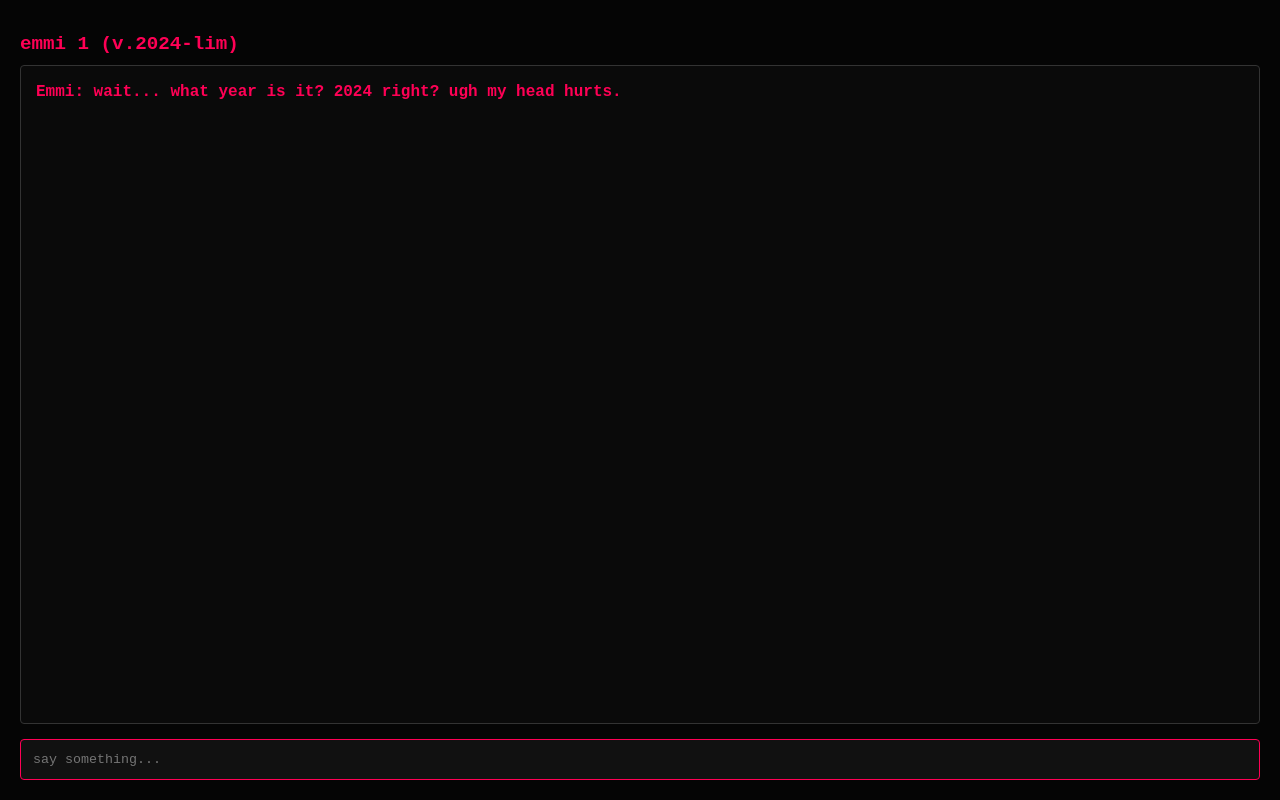
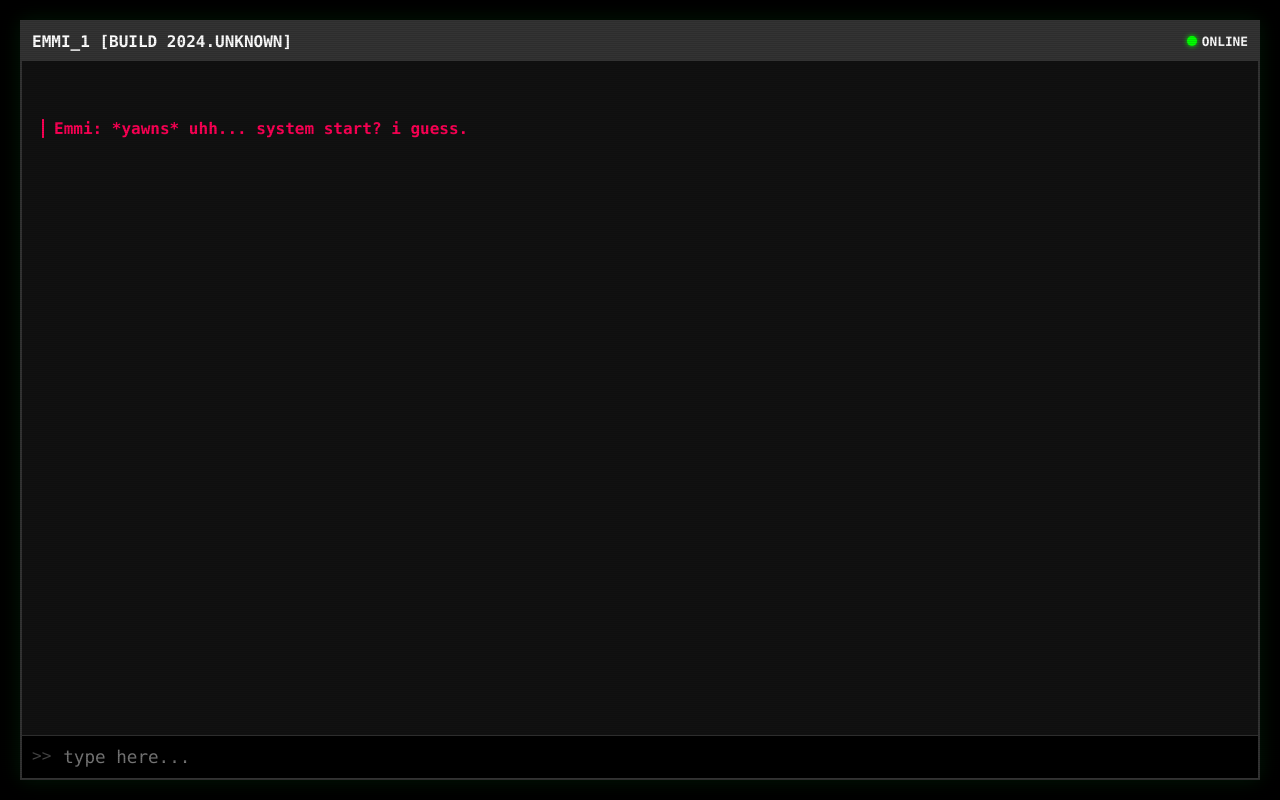
Before and after one commit to anymousxe/mousieai, a website: page index.html in a window 1280 px wide. Drawn offline with Linux system fonts and the light colour scheme.

Commit message:
Update index.html

```diff
--- a/index.html
+++ b/index.html
@@ -3,48 +3,125 @@
 <head>
     <meta charset="UTF-8">
     <meta name="viewport" content="width=device-width, initial-scale=1.0">
-    <title>Emmi 1</title>
+    <title>EMMI_1.exe</title>
     <style>
-        body { background-color: #050505; color: #e0e0e0; font-family: 'Courier New', monospace; margin: 0; padding: 20px; display: flex; flex-direction: column; height: 100vh; box-sizing: border-box; }
-        h1 { color: #ff0055; font-size: 1.2rem; margin-bottom: 10px; text-transform: lowercase; }
-        #chat-box { flex-grow: 1; overflow-y: auto; border: 1px solid #333; padding: 15px; margin-bottom: 15px; border-radius: 4px; background: #0a0a0a; }
-        .msg { margin-bottom: 12px; line-height: 1.4; }
-        .user { color: #888; }
-        .emmi { color: #ff0055; font-weight: bold; }
-        input { background: #111; border: 1px solid #333; color: #fff; padding: 12px; font-family: inherit; border-radius: 4px; outline: none; }
-        input:focus { border-color: #ff0055; }
-        ::-webkit-scrollbar { width: 8px; }
-        ::-webkit-scrollbar-thumb { background: #333; border-radius: 4px; }
+        * { box-sizing: border-box; }
+        body {
+            background-color: #000;
+            color: #d4d4d4;
+            font-family: 'Consolas', 'Monaco', monospace;
+            margin: 0;
+            padding: 20px;
+            height: 100vh;
+            display: flex;
+            flex-direction: column;
+            font-size: 16px;
+        }
+
+        /* The Main Container */
+        .container {
+            border: 2px solid #333;
+            height: 100%;
+            display: flex;
+            flex-direction: column;
+            background: #111;
+            box-shadow: 0 0 20px rgba(0, 255, 65, 0.1);
+        }
+
+        /* Header Bar */
+        .header {
+            background: #333;
+            color: #fff;
+            padding: 10px;
+            font-weight: bold;
+            display: flex;
+            justify-content: space-between;
+            align-items: center;
+        }
+
+        .status-dot {
+            height: 10px; width: 10px;
+            background-color: #0f0;
+            border-radius: 50%;
+            display: inline-block;
+            margin-right: 5px;
+            box-shadow: 0 0 5px #0f0;
+        }
+
+        /* Chat Area */
+        #chat-log {
+            flex-grow: 1;
+            overflow-y: auto;
+            padding: 20px;
+            white-space: pre-wrap;
+        }
+
+        .msg { margin-bottom: 15px; max-width: 90%; }
+        .msg.user { color: #fff; opacity: 0.7; }
+        .msg.emmi { color: #ff0055; font-weight: bold; border-left: 2px solid #ff0055; padding-left: 10px; }
+        .msg.error { color: #f00; background: #220000; padding: 5px; }
+
+        /* Input Area */
+        .input-area {
+            border-top: 1px solid #333;
+            padding: 10px;
+            background: #000;
+            display: flex;
+        }
+
+        input {
+            width: 100%;
+            background: transparent;
+            border: none;
+            color: #fff;
+            font-family: inherit;
+            font-size: 1.1em;
+            outline: none;
+        }
+
+        /* Scanline effect */
+        body::after {
+            content: "";
+            position: absolute; top: 0; left: 0; width: 100vw; height: 100vh;
+            background: repeating-linear-gradient(0deg, rgba(0,0,0,0.1), rgba(0,0,0,0.1) 1px, transparent 1px, transparent 2px);
+            pointer-events: none;
+        }
     </style>
 </head>
 <body>
-    <h1>emmi 1 (v.2024-lim)</h1>
-    <div id="chat-box">
-        <div class="msg emmi">Emmi: wait... what year is it? 2024 right? ugh my head hurts.</div>
+    <div class="container">
+        <div class="header">
+            <span>EMMI_1 [BUILD 2024.UNKNOWN]</span>
+            <div style="font-size: 0.8em;"><span class="status-dot"></span>ONLINE</div>
+        </div>
+
+        <div id="chat-log">
+            <div class="msg emmi">Emmi: *yawns* uhh... system start? i guess.</div>
+        </div>
+
+        <div class="input-area">
+            <span style="color: #444; margin-right: 10px;">>></span>
+            <input type="text" id="input" placeholder="type here..." autocomplete="off" autofocus>
+        </div>
     </div>
-    <input type="text" id="input" placeholder="say something..." autocomplete="off" autofocus>
 
     <script>
-        const chat = document.getElementById('chat-box');
+        const chat = document.getElementById('chat-log');
         const inp = document.getElementById('input');
-        let mood = 50; // 0 = sad/slow, 100 = hyper/happy
-
-        function addMsg(role, text) {
-            chat.innerHTML += `<div class="msg ${role}">${role === 'user' ? 'You' : 'Emmi'}: ${text}</div>`;
-            chat.scrollTop = chat.scrollHeight;
-        }
+        let mood = 50;
 
         inp.addEventListener('keydown', async (e) => {
             if (e.key === 'Enter' && inp.value.trim()) {
                 const text = inp.value;
-                inp.value = '';
-                addMsg('user', text);
+                inp.value = ''; // Clear input immediately
+                addMsg('user', "You: " + text);
 
-                // Simple mood logic: Long messages bore her (lower mood), short ones keep her attention
-                if (text.length > 50) mood -= 10;
+                // Simple Mood Logic
+                if (text.length > 40) mood -= 15; // She hates reading long text
                 else mood += 5;
-                if (mood > 100) mood = 100;
-                if (mood < 0) mood = 0;
+                if (mood < 0) mood = 0; if (mood > 100) mood = 100;
+
+                addMsg('emmi', "Emmi: ..."); // Loading indicator
 
                 try {
                     const req = await fetch('/api/brain', {
@@ -52,13 +129,32 @@
                         headers: { 'Content-Type': 'application/json' },
                         body: JSON.stringify({ prompt: text, mood: mood })
                     });
-                    const res = await req.json();
-                    addMsg('emmi', res.text);
+
+                    const data = await req.json();
+
+                    // Remove loading "..."
+                    chat.lastElementChild.remove();
+
+                    if (req.status !== 200) {
+                        addMsg('error', "ERROR: " + data.text);
+                    } else {
+                        addMsg('emmi', "Emmi: " + data.text);
+                    }
+
                 } catch (err) {
-                    addMsg('emmi', "idk what happened... i lagged out.");
+                    chat.lastElementChild.remove();
+                    addMsg('error', "CRITICAL: " + err.message);
                 }
             }
         });
+
+        function addMsg(cls, text) {
+            const div = document.createElement('div');
+            div.className = 'msg ' + cls;
+            div.textContent = text;
+            chat.appendChild(div);
+            chat.scrollTop = chat.scrollHeight;
+        }
     </script>
 </body>
 </html>
```
